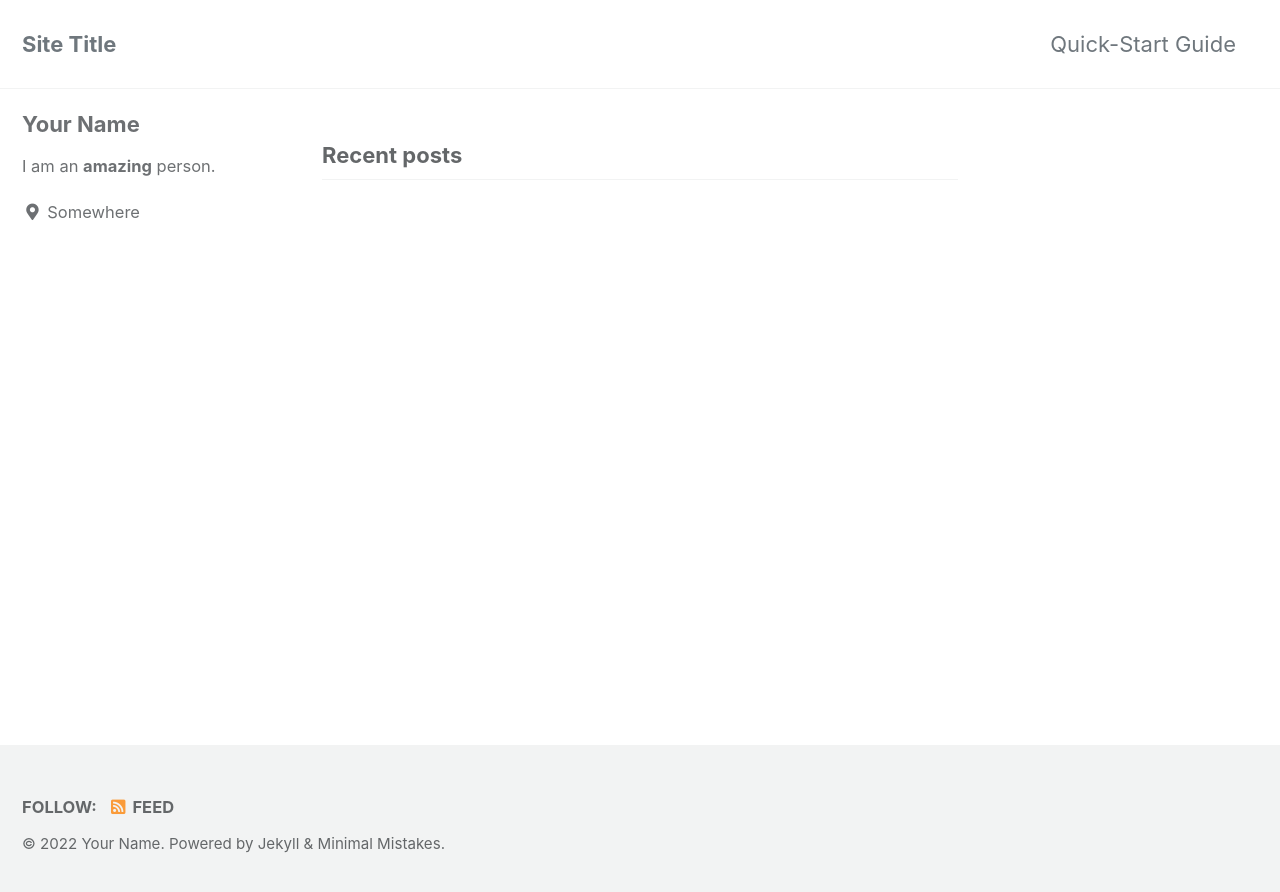
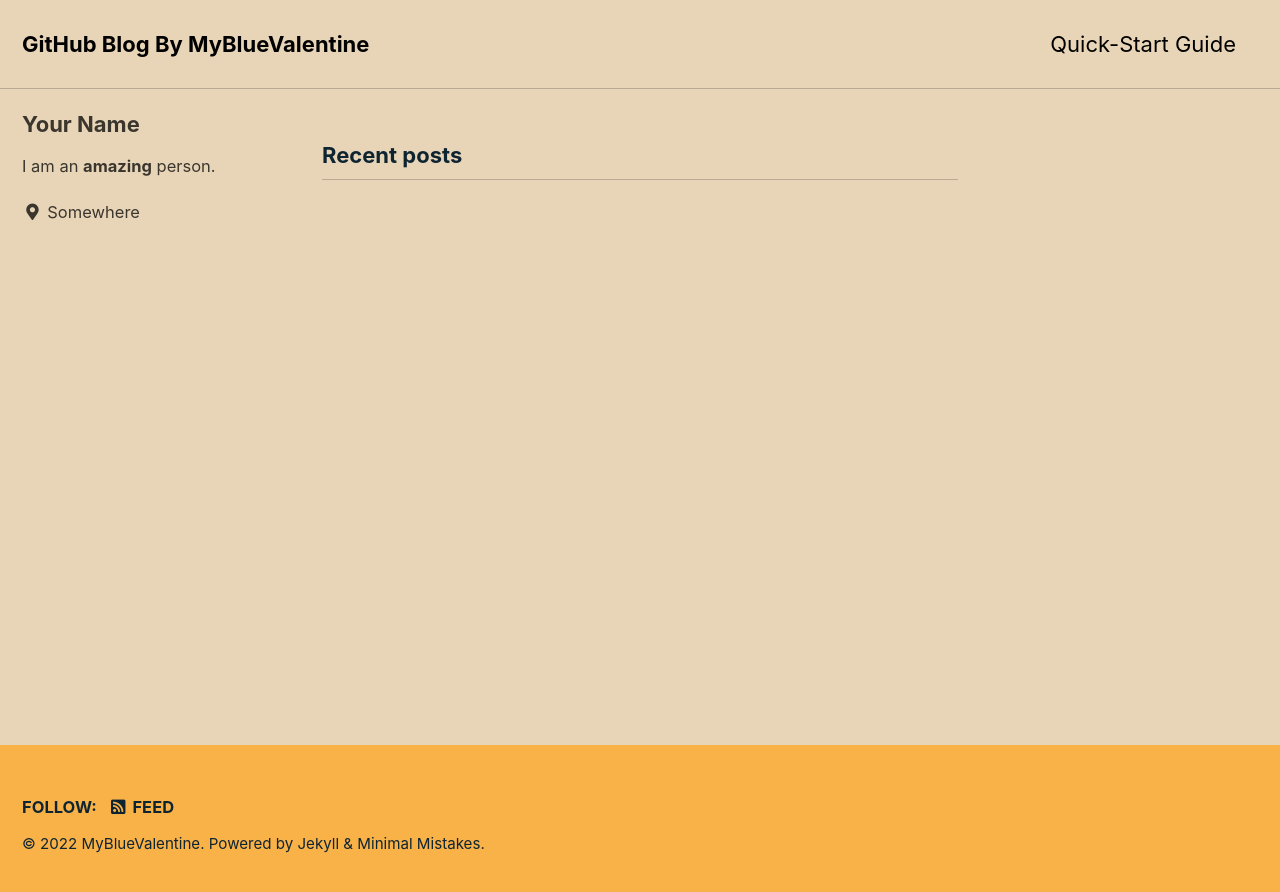
Before and after one commit to MyBlueValentine/MyblueValentine.github.io, a Jekyll site: the page built from index.html, in a window 1280 px wide. Shown: the top 892 px of the page. Built offline with Jekyll 4.4.1, drawn with Linux system fonts in a browser that asks for light colours; cached includes are drawn as plain includes; the list of posts is cut into pages by our own code.

Commit message:
블로그 메인 수정 - 1차
창 이름, url, 블로그 명 등을 지정함.

```diff
--- a/_config.yml
+++ b/_config.yml
@@ -12,16 +12,16 @@
 
 # theme                  : "minimal-mistakes-jekyll"
 # remote_theme           : "mmistakes/minimal-mistakes"
-minimal_mistakes_skin    : "default" # "air", "aqua", "contrast", "dark", "dirt", "neon", "mint", "plum", "sunrise"
+minimal_mistakes_skin    : "sunrise" # "air", "aqua", "contrast", "dark", "dirt", "neon", "mint", "plum", "sunrise"
 
 # Site Settings
 locale                   : "en-US"
-title                    : "Site Title"
+title                    : "GitHub Blog By MyBlueValentine"
 title_separator          : "-"
 subtitle                 : # site tagline that appears below site title in masthead
-name                     : "Your Name"
-description              : "An amazing website."
-url                      : # the base hostname & protocol for your site e.g. "https://mmistakes.github.io"
+name                     : "MyBlueValentine"
+description              : "사람답게 사려고 노력중인 학생."
+url                      : "https://MyBlueValentine.github.io"
 baseurl                  : # the subpath of your site, e.g. "/blog"
 repository               : # GitHub username/repo-name e.g. "mmistakes/minimal-mistakes"
 teaser                   : # path of fallback teaser image, e.g. "/assets/images/500x300.png"
```
